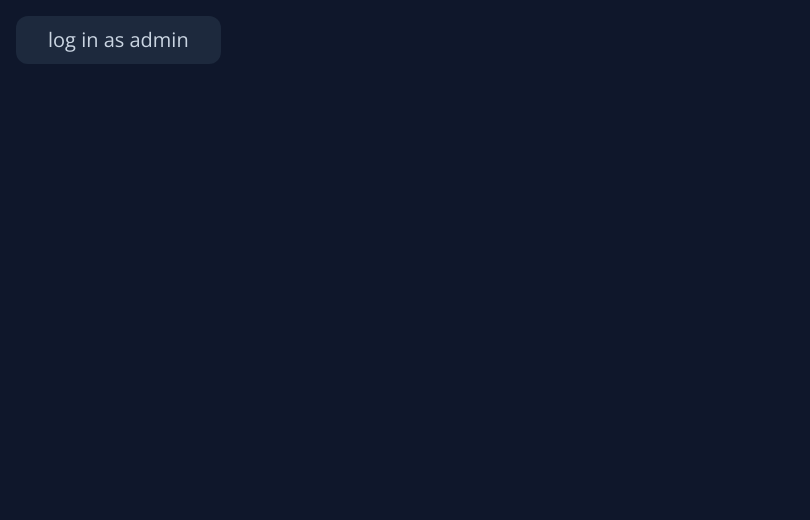
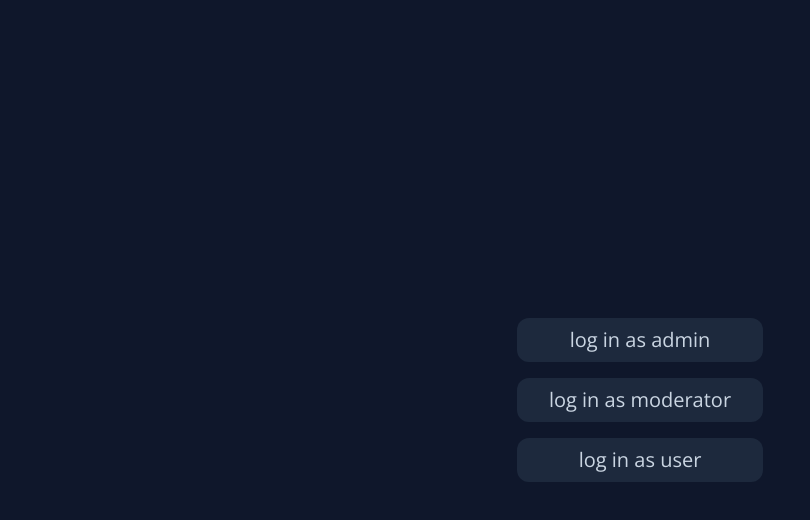
Before and after one commit to feezees/java-spring, a React (Create React App) app in the folder FER/: page / in a window 1280 px wide. Shown: the top 520 px of the page, without its empty margins (0-810 px from the left). Built offline with nearby package versions, Linux system fonts and the light colour scheme; no server answers; a web font is replaced by a local one.

Commit message:
set cookie upd

```diff
--- a/FER/src/App.tsx
+++ b/FER/src/App.tsx
@@ -7,31 +7,13 @@ import { Button } from './ui/Button';
 import { Header } from './ui/Header';
 import { Layout } from './ui/Layout';
 import { Users } from './users/Index';
+import { useAuth } from './hooks/login';
+import { Flex } from './ui/Flex';
+import { UserRoles } from './types';
 // import './App.css';
 
 function App() {
-  const [authLoading, setAuthloading] = useState<boolean>(true);
-  const [loggedIn, setLoggedIn] = useState<boolean>(false);
-
-  const handleLoginAsAdmin = () => {
-    axios({
-      method: 'PUT',
-      url: 'http://localhost:8080/api/cookie/admin',
-      withCredentials: true,
-      headers: {
-        'Content-Type': 'text/plain',
-      },
-    })
-      .then(response => {
-        setAuthloading(false);
-        setLoggedIn(true);
-        console.log(response.data);
-      })
-      .catch(error => {
-        setAuthloading(false);
-        console.error('Ошибка:', error.response ? error.response.data : error.message);
-      });
-  }
+  const { handleLoginAs, authLoading, setAuthloading, loggedIn, setLoggedIn } = useAuth();
 
   const handleCheckAuth = () => {
     axios({
@@ -93,10 +75,10 @@ function App() {
   }
 
   if (!loggedIn) {
-    return <Layout>
-      <Header>
-        <Button text='log in as admin' onClick={handleLoginAsAdmin} />
-      </Header>
+    return <Layout centred>
+      <Flex direction='col' gap='lg'>
+        {(['admin', 'moderator', 'user'] as UserRoles[]).map(el => <Button text={'log in as ' + el } onClick={handleLoginAs(el)} />)}
+      </Flex>
     </Layout>
   }
 
--- /dev/null
+++ b/FER/src/hooks/login.ts
@@ -0,0 +1,30 @@
+import axios from "axios";
+import { useState } from "react";
+import { UserRoles } from "../types";
+
+export const useAuth = () => {
+    const [authLoading, setAuthloading] = useState<boolean>(true);
+    const [loggedIn, setLoggedIn] = useState<boolean>(false);
+
+    const handleLoginAs = (role: UserRoles) => () => {
+        axios({
+            method: 'PUT',
+            url: 'http://localhost:8080/api/cookie?role=' + role,
+            withCredentials: true,
+            headers: {
+                'Content-Type': 'text/plain',
+            },
+        })
+            .then(response => {
+                setAuthloading(false);
+                setLoggedIn(true);
+                console.log(response.data);
+            })
+            .catch(error => {
+                setAuthloading(false);
+                console.error('Ошибка:', error.response ? error.response.data : error.message);
+            });
+    }
+
+    return { handleLoginAs, authLoading, setAuthloading, loggedIn, setLoggedIn }
+}
--- a/FER/src/types.ts
+++ b/FER/src/types.ts
@@ -18,3 +18,5 @@ export interface PostDto {
     author: string;
     postBody: PostBodyItem[];
 }
+
+export type UserRoles = 'admin' | 'moderator' | 'user';
--- /dev/null
+++ b/FER/src/ui/Flex.tsx
@@ -0,0 +1,12 @@
+import { FC } from "react";
+import { SChildren } from "../types";
+
+export const Flex: FC<{ children: SChildren, direction?: 'col' | '', gap?: 'sm' | 'md' | 'lg' }> = ({ children, direction, gap }) => {
+    const sDirection = direction === 'col' ? 'flex flex-col' : 'flex';
+    const sGap = gap ? gap === 'lg' ? 'gap-[16px]' : gap === 'md' ? 'gap-[8px]' : gap === 'sm' ? 'gap-[4px]' : '' : '';
+    const sStyle = [sDirection, sGap].join(' ');
+
+    return (
+        <div className={sStyle}>{children}</div>
+    )
+}
--- a/FER/src/ui/Layout.tsx
+++ b/FER/src/ui/Layout.tsx
@@ -1,9 +1,17 @@
 import React, { FC } from "react"
 import { SChildren } from "../types"
 
-export const Layout: FC<{ children: SChildren }> = ({ children }) => {
+const getStyle = (centred?: boolean) => {
+    const sBased = "p-4 bg-slate-900 min-h-screen text-slate-300 font-[Open_Sans] text-xl mx-auto my-auto";
+    const sCentred = centred ? "flex justify-center items-center" : "";
+    const sStyle = [sBased, sCentred].join(' ');
+
+    return sStyle;
+}
+
+export const Layout: FC<{ children: SChildren, centred?: boolean }> = ({ children, centred }) => {
     return (
-        <div className="p-4 bg-slate-900 min-h-screen text-slate-300 font-[Open_Sans] text-xl mx-auto my-auto ">
+        <div className={getStyle(centred)}>
             {children}
         </div>
     )
```
Also changed, not shown: 2 other files (tests, documents, lock files or other folders).
